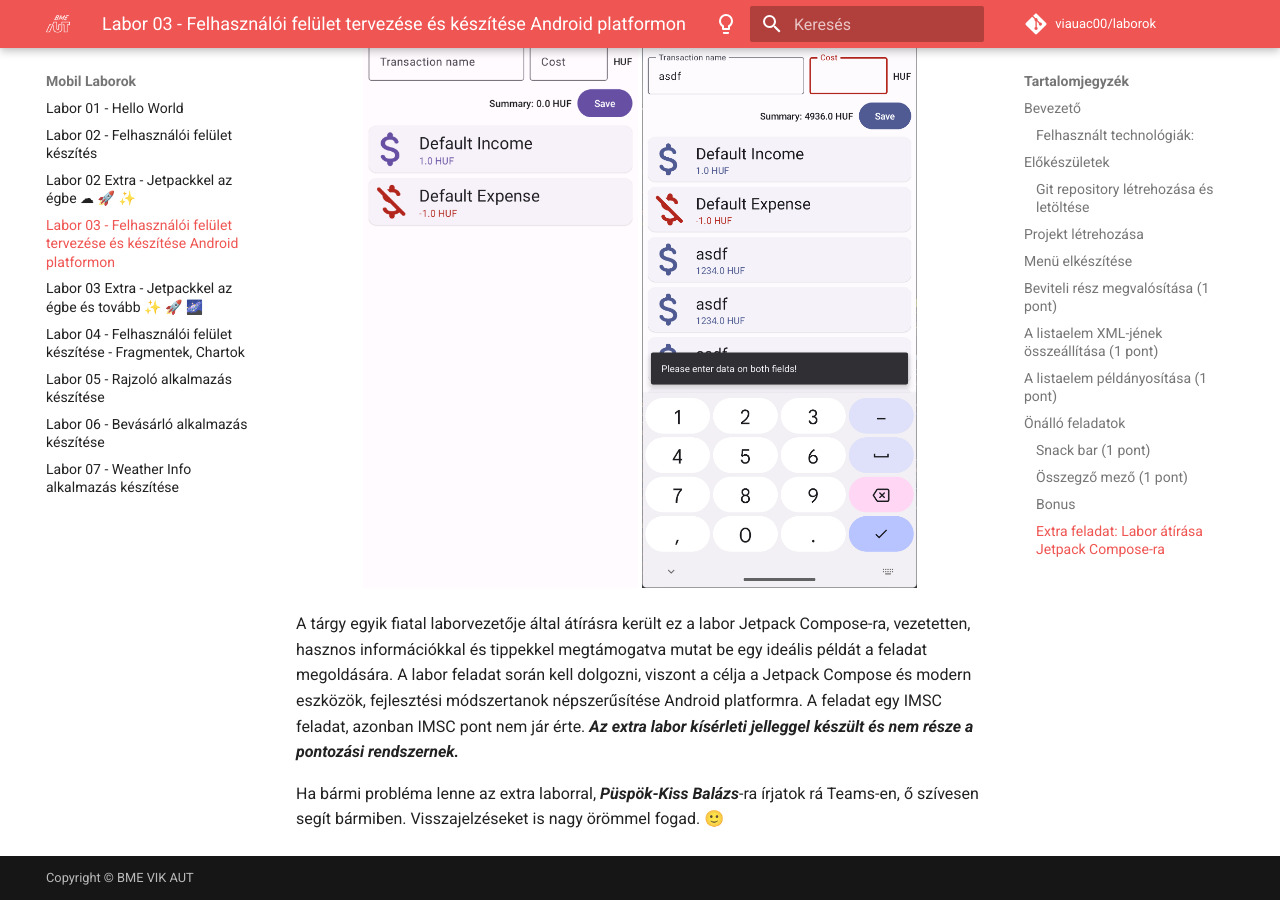
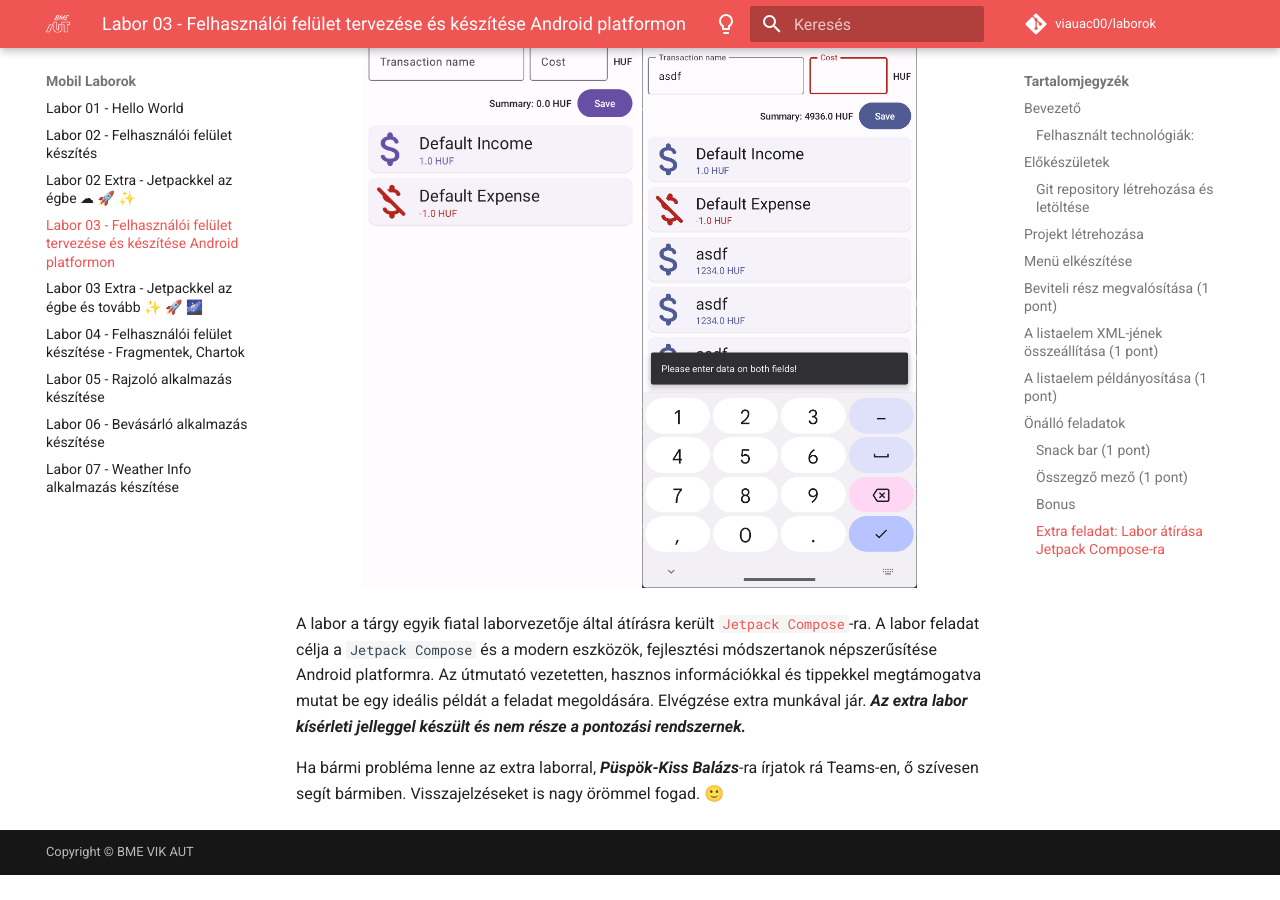
Before and after one commit to VIAUAD02/laborok, an MkDocs documentation site: the page built from docs/laborok/03-android-ui-adv/index.md, in a window 1280 px wide and 900 px high, scrolled down 12662 px. Built offline with MkDocs 1.6.1 and Material for MkDocs 9.7.7, drawn with Linux system fonts in a browser that asks for light colours; comment, search, counter and statistics services are not loaded; after the commit the page ends 13537 px from its top, so only the background shows below that.

Commit message:
Update docs/laborok/03-android-ui-adv/index.md
Clarifying, modified emphasis.

Co-authored-by: Gazdi Laci <gazdilaci@gmail.com>

```diff
--- a/docs/laborok/03-android-ui-adv/index.md
+++ b/docs/laborok/03-android-ui-adv/index.md
@@ -423,6 +423,6 @@ Vizsgáljuk meg mi történik, ha az `EditText`-et (`TextInputEditTextet`) `Text
 <img alt="SnackBar shows correctly" src="assets/SnackBarShowsCorrectly.png" width="40%"/>
 </p>
 
-A tárgy egyik fiatal laborvezetője által átírásra került ez a labor Jetpack Compose-ra, vezetetten, hasznos információkkal és tippekkel megtámogatva mutat be egy ideális példát a feladat megoldására. A labor feladat során kell dolgozni, viszont a célja a Jetpack Compose és modern eszközök, fejlesztési módszertanok népszerűsítése Android platformra. A feladat egy IMSC feladat, azonban IMSC pont nem jár érte. ***Az extra labor kísérleti jelleggel készült és nem része a pontozási rendszernek.***
+A labor a tárgy egyik fiatal laborvezetője által átírásra került [`Jetpack Compose`](https://developer.android.com/jetpack/compose)-ra. A labor feladat célja a `Jetpack Compose` és a modern eszközök, fejlesztési módszertanok népszerűsítése Android platformra. Az útmutató vezetetten, hasznos információkkal és tippekkel megtámogatva mutat be egy ideális példát a feladat megoldására. Elvégzése extra munkával jár. ***Az extra labor kísérleti jelleggel készült és nem része a pontozási rendszernek.***
 
 Ha bármi probléma lenne az extra laborral, ***Püspök-Kiss Balázs***-ra írjatok rá Teams-en, ő szívesen segít bármiben. Visszajelzéseket is nagy örömmel fogad. 🙂
```
